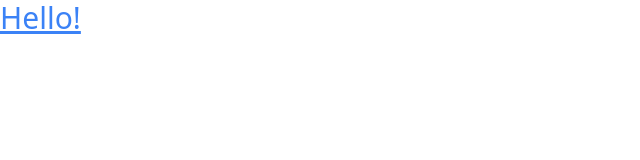
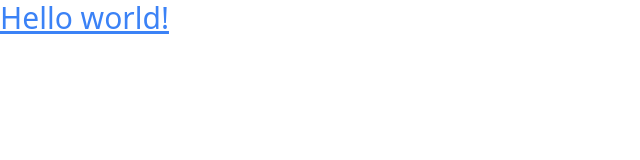
Before and after one commit to alantaa/eyelash_repo1, a website: page src/index.html in a window 1280 px wide. Shown: the whole page, without its empty margins (0-640 px from the left). Drawn offline with Linux system fonts and the light colour scheme.

Commit message:
text change sample

```diff
--- a/src/index.html
+++ b/src/index.html
@@ -8,6 +8,6 @@
     <title>Document</title>
   </head>
   <body>
-    <h1 class="underline text-3xl text-blue-500">Hello!</h1>
+    <h1 class="underline text-3xl text-blue-500">Hello world!</h1>
   </body>
 </html>
```
